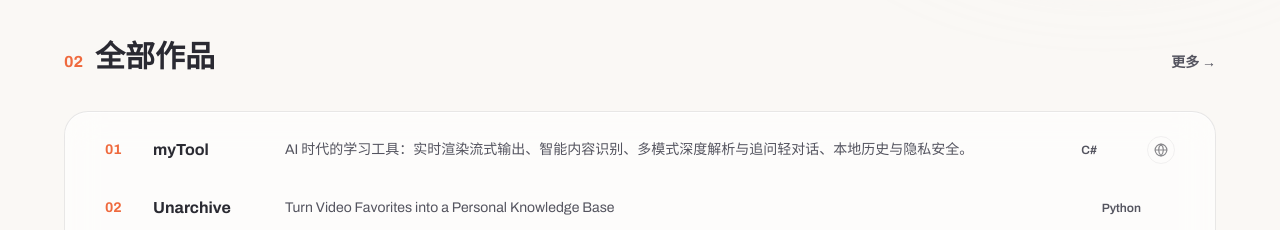
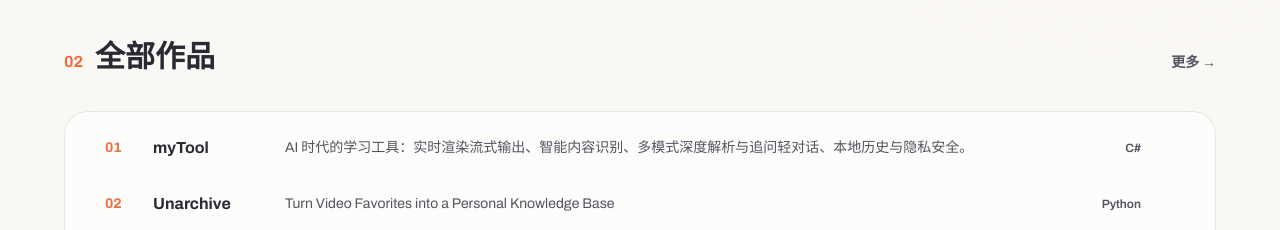
Before and after one commit to YAHU2024/YAHU2024.github.io, a React (Vite) app: page / in a window 1280 px wide. Shown: the part 1200-1430 px from the top of the page. Built offline with nearby package versions, Linux system fonts and the light colour scheme; no server answers.

Commit message:
refactor(all-repos): drop trailing homepage globe icon

```diff
--- a/src/data/copy.ts
+++ b/src/data/copy.ts
@@ -42,8 +42,6 @@ export const copy = {
     title: '全部作品',
     more: '更多',
     noDescription: '（还没有写描述）',
-    homepageTitle: '项目官网',
-    homepageAria: (name: string) => `打开 ${name} 的项目官网`,
     dash: '—',
   },
   toolbox: {
--- a/src/index.css
+++ b/src/index.css
@@ -778,27 +778,3 @@ a:hover .ar-pop {
   opacity: 1;
   transform: none;
 }
-/* 行尾项目官网图标钮：默认半透明，hover 浮现 + accent 边框 + 弹性放大 */
-.repo-live {
-  display: inline-flex;
-  align-items: center;
-  justify-content: center;
-  width: 28px;
-  height: 28px;
-  border-radius: 999px;
-  border: 1px solid var(--gborder);
-  color: var(--accent);
-  opacity: 0.55;
-  transition:
-    opacity 0.25s ease,
-    border-color 0.25s ease,
-    transform 0.28s cubic-bezier(0.34, 1.56, 0.64, 1);
-}
-.repo-row:hover .repo-live {
-  opacity: 1;
-  border-color: var(--accent);
-  transform: scale(1.12);
-}
-.repo-live:active {
-  transform: scale(0.92);
-}
--- a/src/sections/AllRepos.tsx
+++ b/src/sections/AllRepos.tsx
@@ -1,4 +1,3 @@
-import { Globe } from 'lucide-react'
 import { hiddenRepos, type Repo } from '@/data/github'
 import { copy } from '@/data/copy'
 import Reveal from '@/components/Reveal'
@@ -52,18 +51,6 @@ export default function AllRepos({ repos }: { repos: Repo[] }) {
                     →
                   </span>
                 </a>
-                {r.homepage && (
-                  <a
-                    href={r.homepage}
-                    target="_blank"
-                    rel="noreferrer"
-                    className="repo-live shrink-0"
-                    aria-label={copy.allRepos.homepageAria(r.name)}
-                    title={copy.allRepos.homepageTitle}
-                  >
-                    <Globe className="h-3.5 w-3.5" />
-                  </a>
-                )}
               </div>
             ))}
           </div>
```
